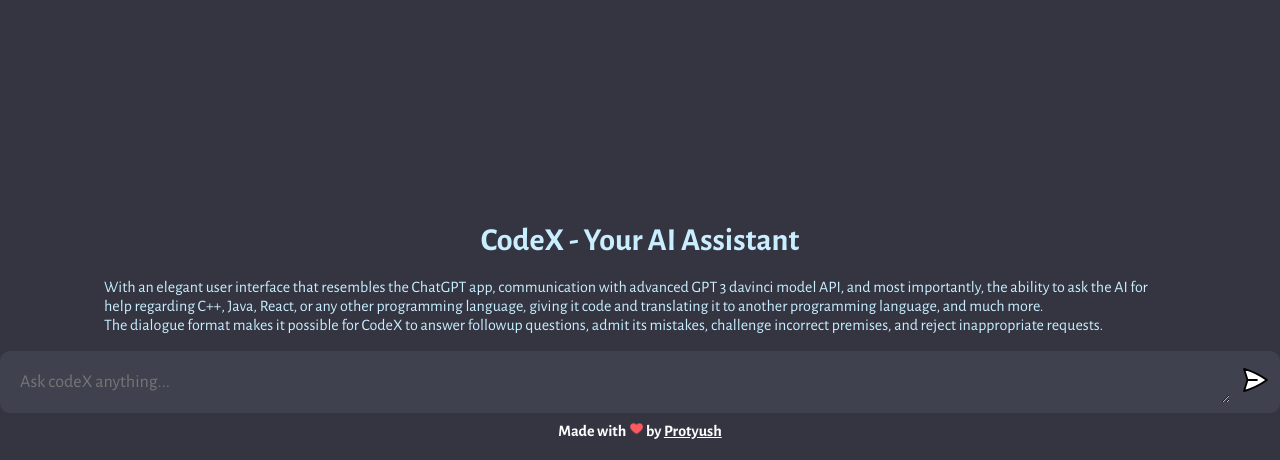
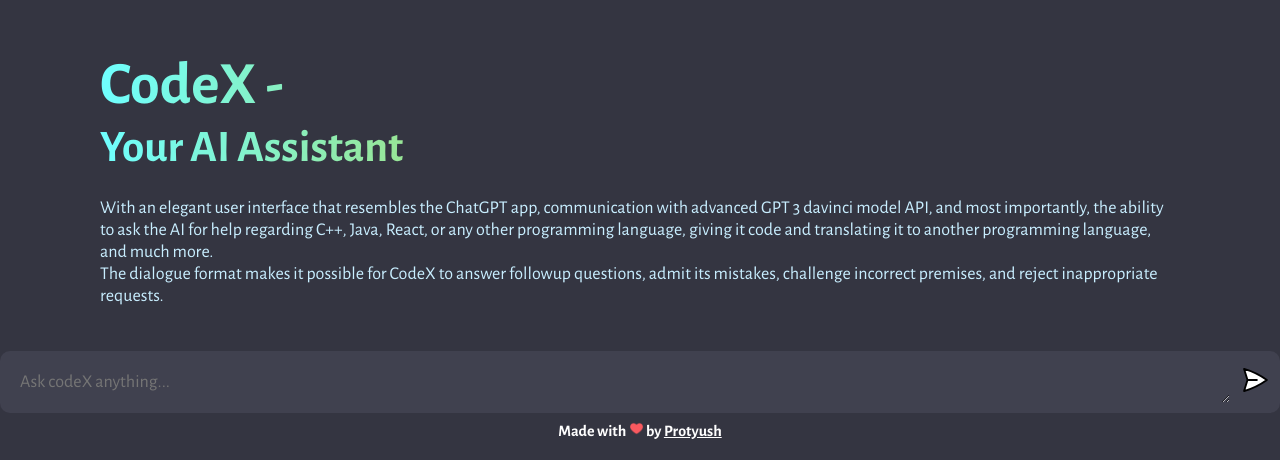
Before and after one commit to protyushn1999/Codex---OpenAI, a website built with Vite: page client/index.html in a window 1280 px wide. Shown: the part 340-800 px from the top of the page. Built offline with nearby package versions, Linux system fonts and the light colour scheme.

Commit message:
modified CSS

```diff
--- a/client/index.html
+++ b/client/index.html
@@ -12,7 +12,11 @@
       <div id="chat_container"></div>
       <div class="container">
         <div class="info">
-          <h1>CodeX - Your AI Assistant </h1>
+          <div class="heading">
+            <h1 id="main_heading">CodeX -</h1>
+            <h2>Your AI Assistant</h2>
+          </div>
+
           <p>
             <br>
             With an elegant user interface that resembles the ChatGPT app, communication with advanced GPT 3 davinci model API, and most importantly, the ability to ask the AI for help regarding C++, Java, React, or any other programming language, giving it code and translating it to another programming language, and much more.
--- a/client/script.js
+++ b/client/script.js
@@ -86,7 +86,7 @@
     // messageDiv.innerHTML = "..."
     loader(messageDiv)
 
-    const response = await fetch('http://localhost:8082', {
+    const response = await fetch('http://localhost:8084', {
         method: 'POST',
         headers: {
             'Content-Type': 'application/json',
--- a/client/style.css
+++ b/client/style.css
@@ -24,14 +24,15 @@
 .info{
   display: flex;
   flex-direction: column;
-  align-items: center;
+  align-items: flex-start;
   justify-content: center;
-  margin: -2em;
-  padding: 2.5em;
+  margin: 0em;
+  padding: 2em;
   background: #343541;
   color: #b4b0b0;
   color: #c8eeff;
   width: 90%;
+  font-size: 18px;
 
 }
 .container{
@@ -172,3 +173,14 @@
 #profile{
   color: inherit;
 }
+.heading{
+ font-size: 30px;
+ display: flex;
+ flex-direction: column ;
+ justify-content: flex-start;
+ background: linear-gradient(322deg, #dc69ac 0%, #A8C0FF 50%,#dc69ac 100%);
+ background: linear-gradient(90deg, #FC466B 0%, #3F5EFB 100%);
+ background: linear-gradient(90deg, #6fffff 0%, #98e596 100%);
+ -webkit-background-clip: text;
+  -webkit-text-fill-color: transparent;
+}
--- a/server/server.js
+++ b/server/server.js
@@ -45,4 +45,4 @@
   }
 })
 
-app.listen(8082, () => console.log('AI server started on http://localhost:8082'))
+app.listen(8084, () => console.log('AI server started on http://localhost:8084'))
```
